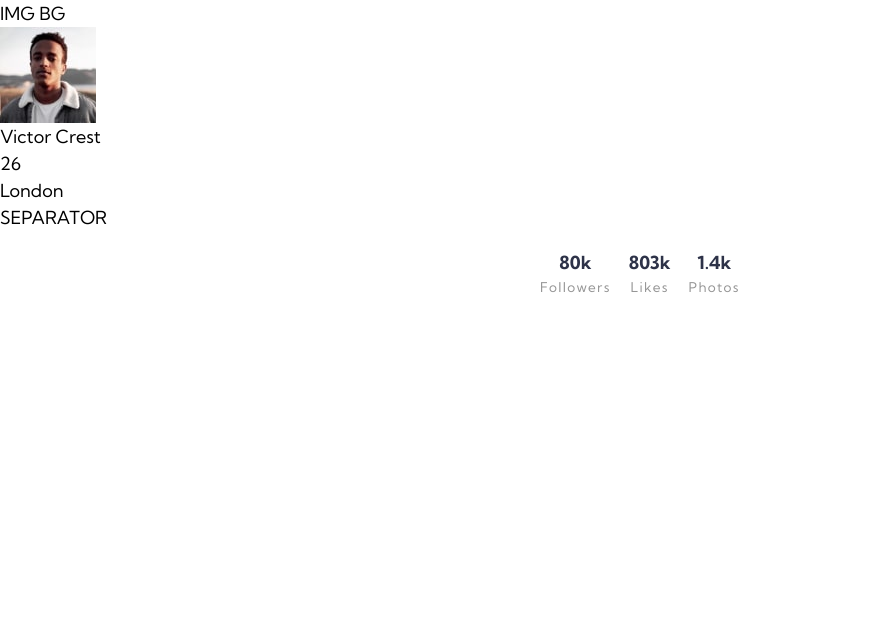
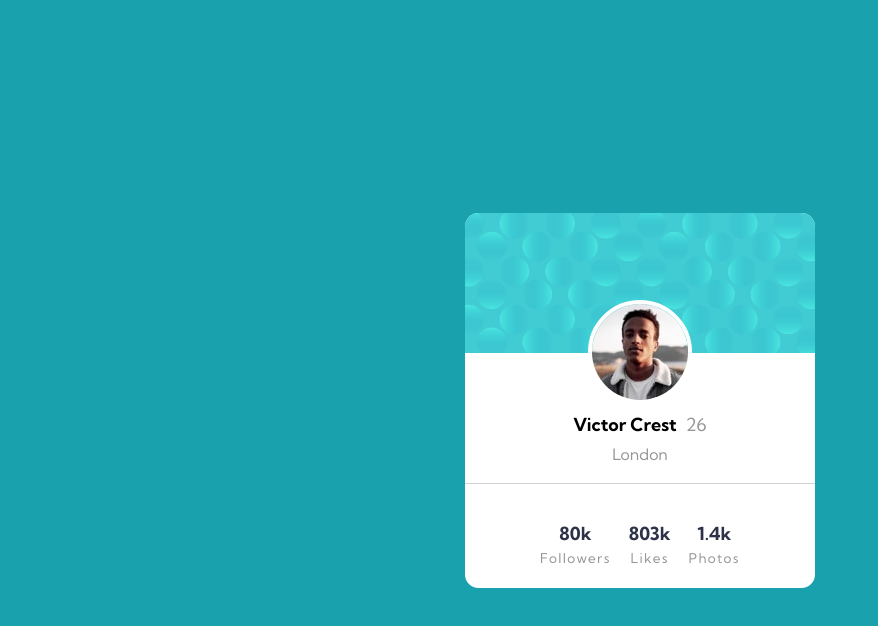
Before and after one commit to Carlos-Marte/profile-card, a React (Vite) app: page / in a window 1280 px wide. Shown: the top 626 px of the page, without its empty margins (0-878 px from the left). Built offline with nearby package versions, Linux system fonts and the light colour scheme.

Commit message:
Add styles to App and ProfileCard

```diff
--- a/src/App.jsx
+++ b/src/App.jsx
@@ -3,6 +3,7 @@ import VictorPhoto from "./assets/image-victor.jpg";
 
 const App = () => {
     return (
+        <main className="bg-dark-cyan min-h-screen grid place-content-center place-items-center grid-cols-1 grid-flow-row lg:grid-flow-col gap-4 p-6 mx-auto overflow-hidden">
             <ProfileCard
                 srcImg={VictorPhoto}
                 name="Victor Crest"
@@ -14,6 +15,7 @@ const App = () => {
                     photos: "1.4",
                 }}
             />
+        </main>
     );
 };
 
--- a/src/components/ProfileCard.jsx
+++ b/src/components/ProfileCard.jsx
@@ -1,22 +1,28 @@
 import { SocialStats } from "./SocialStats";
+import bgImage from "../assets/bg-pattern-card.svg";
 
 export const ProfileCard = ({ srcImg, name, age, location, socialStats }) => {
     return (
-        <section>
-            <div>IMG BG</div>
+        <section className="w-full max-w-[350px] min-w-[250px] bg-white rounded-xl flex flex-col gap-4 items-center text-center overflow-hidden">
             <div>
-                <img src={srcImg} alt={`Photo of ${name}`} />
-
-                <div>
-                    <div>
-                        <h1>{name}</h1>
-                        <span>{age}</span>
+                <img src={bgImage} alt="Background pattern" loading="lazy" />
+            </div>
+            <div className="relative">
+                <img
+                    className="border-4 border-white rounded-full absolute -top-3/4 left-1/2 -translate-x-1/2 z-10"
+                    src={srcImg}
+                    alt={`Photo of ${name}`}
+                />
+                <div className="flex flex-col justify-end gap-1 pt-9">
+                    <div className="flex gap-2">
+                        <h1 className="font-bold">{name}</h1>
+                        <span className="text-dark-gray">{age}</span>
                     </div>
-                    <p>{location}</p>
+                    <p className="text-sm text-dark-gray">{location}</p>
                 </div>
             </div>
 
-            <div>SEPARATOR</div>
+            <div className="w-full h-px bg-dark-grayish-blue opacity-30"></div>
 
             <SocialStats socialStats={socialStats} />
         </section>
```
Lines whose indentation alone changed are shown as unchanged.
